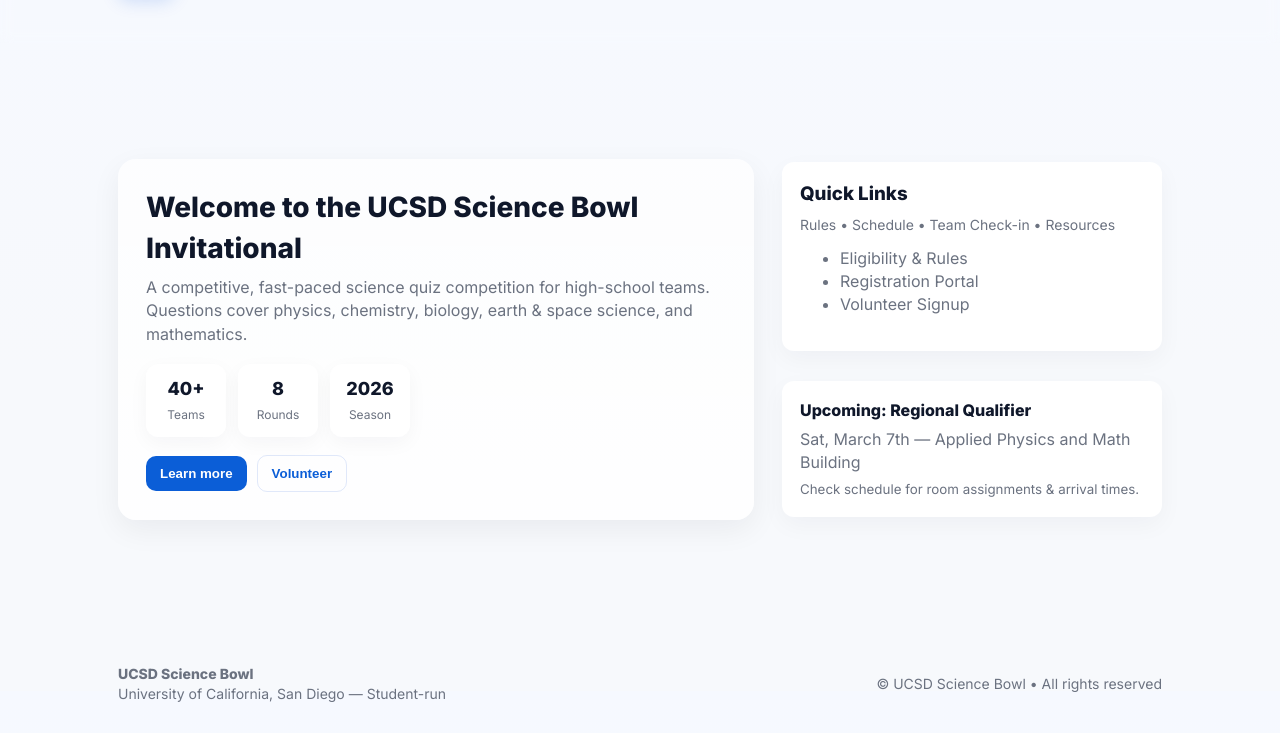
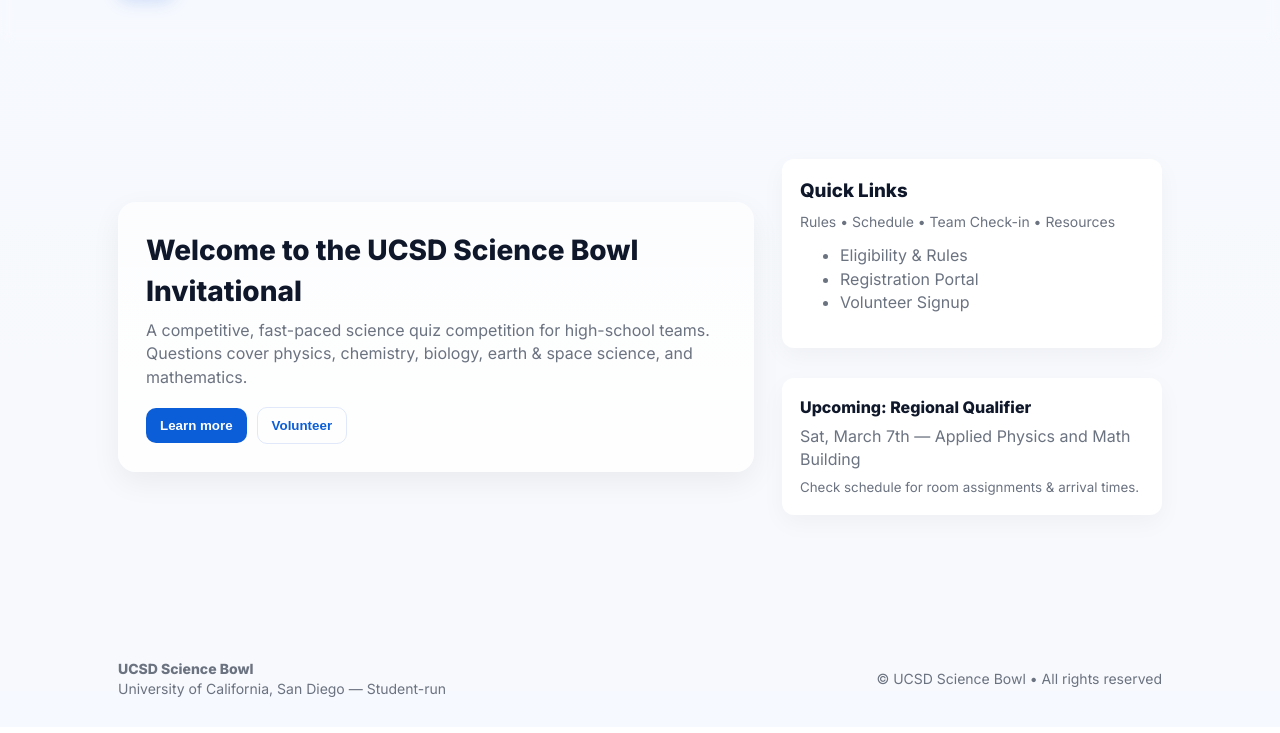
Before and after one commit to ucsd-science-bowl/ucsd-science-bowl.github.io, a plain HTML site: page docs/index.html in a window 1280 px wide. Shown: the part 109-842 px from the top of the page. Drawn offline with Linux system fonts and the light colour scheme.

Commit message:
Remove statistics from the index page
Removed statistics section from the hero card.

```diff
--- a/docs/index.html
+++ b/docs/index.html
@@ -141,12 +141,6 @@
         <div class="hero-card">
           <h2>Welcome to the UCSD Science Bowl Invitational</h2>
           <p class="lead">A competitive, fast-paced science quiz competition for high-school teams. Questions cover physics, chemistry, biology, earth & space science, and mathematics.</p>
-
-          <div class="stats">
-            <div class="stat"><strong>40+</strong><span>Teams</span></div>
-            <div class="stat"><strong>8</strong><span>Rounds</span></div>
-            <div class="stat"><strong>2026</strong><span>Season</span></div>
-          </div>
 
           <div style="margin-top:18px;display:flex;gap:10px;align-items:center">
             <button class="btn" onclick="openSection('invitational')">Learn more</button>
```
